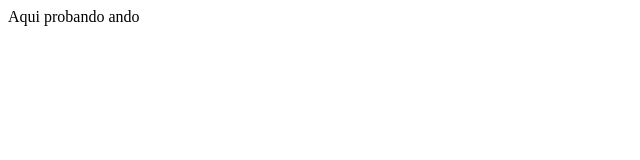
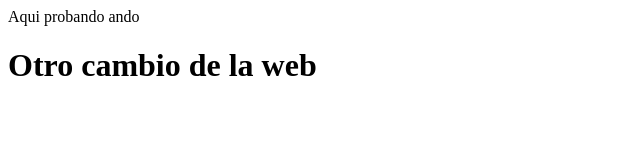
Before and after one commit to brandoleeantay4/Test, a plain HTML site: page index.html in a window 1280 px wide. Shown: the whole page, without its empty margins (0-640 px from the left). Drawn offline with Linux system fonts and the light colour scheme.

Commit message:
Add h1 via web

```diff
--- a/index.html
+++ b/index.html
@@ -7,5 +7,6 @@
 </head>
 <body>
     Aqui probando ando
+    <h1>Otro cambio de la web</h1>
 </body>
 </html>
```
